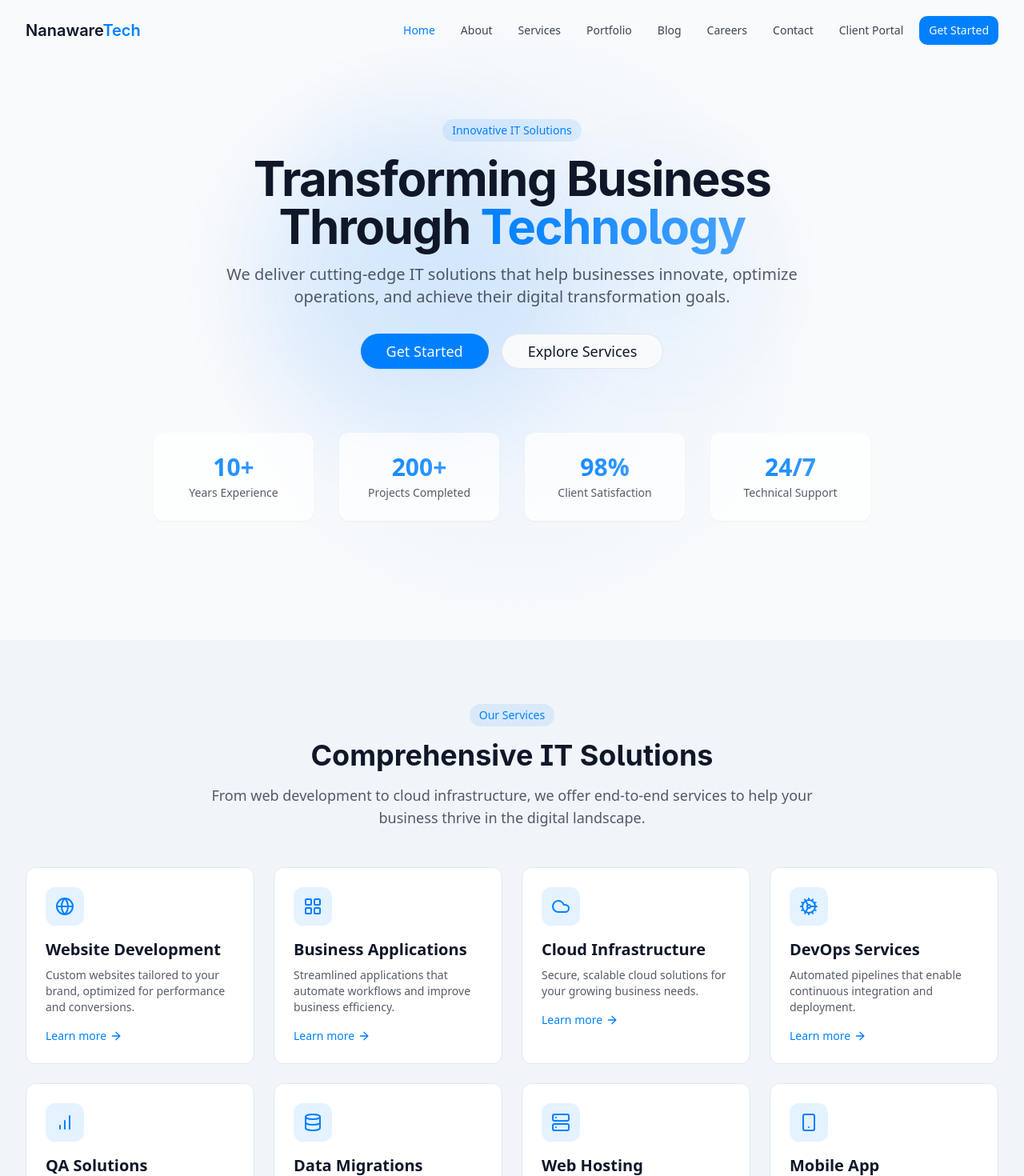
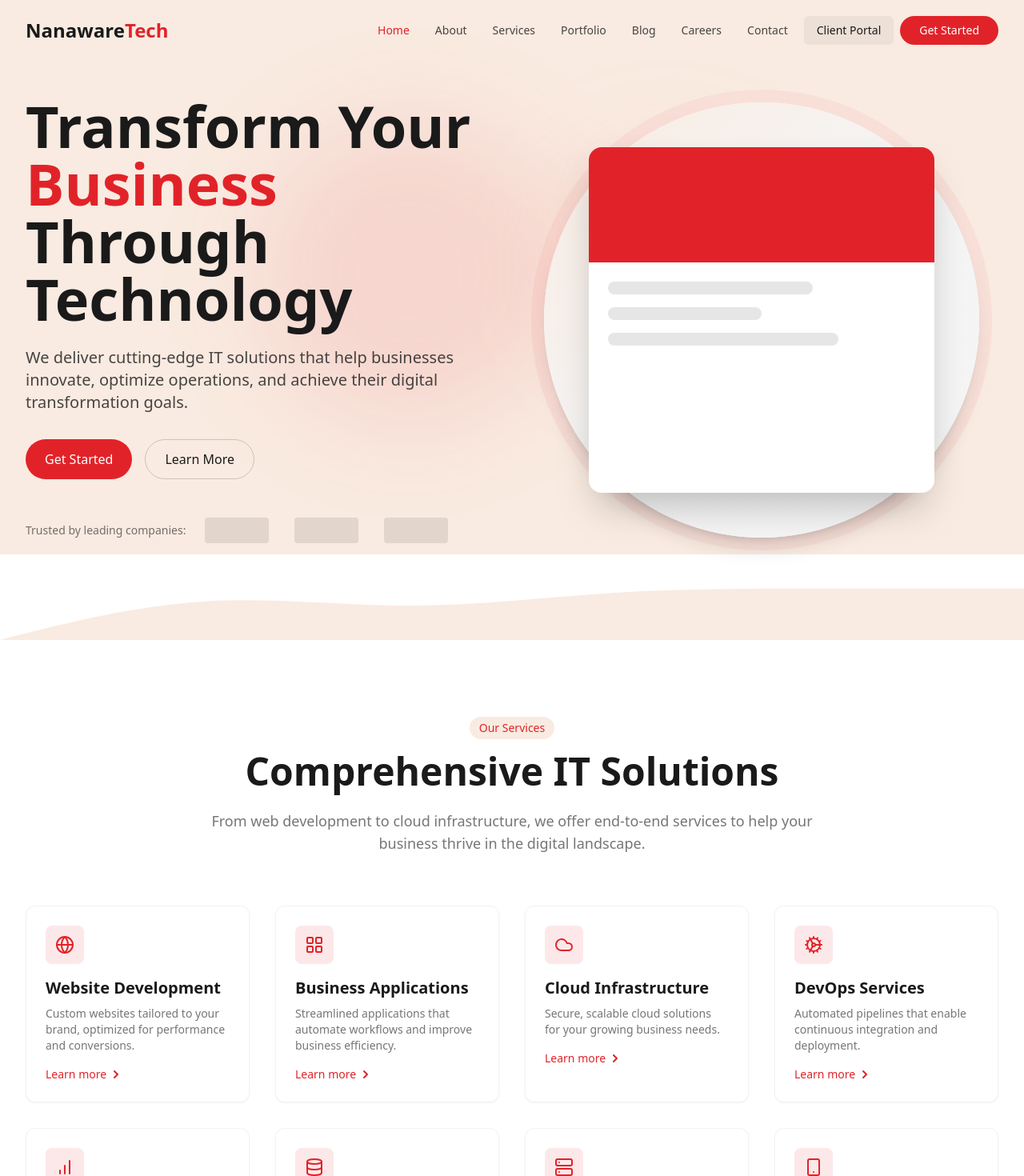
Before and after one commit to Pavan7T/nanaware-vista, a React (Vite) app: page / in a window 1280 px wide. Shown: the top 1470 px of the page at 80% size. Built offline with nearby package versions, Linux system fonts and the light colour scheme.

Commit message:
Refactor: Apply new color theme and design
Implement the specified color theme and apply design elements inspired by the Entrata website.

```diff
--- a/src/components/home/Hero.tsx
+++ b/src/components/home/Hero.tsx
@@ -1,82 +1,81 @@
 
-import React, { useEffect, useRef } from 'react';
-import Button from '../ui/Button';
+import React from 'react';
+import { motion } from 'framer-motion';
+import Button from '../ui/button';
 import Container from '../ui/Container';
 
 const Hero = () => {
-  const heroRef = useRef<HTMLDivElement>(null);
-
-  useEffect(() => {
-    const handleMouseMove = (e: MouseEvent) => {
-      if (!heroRef.current) return;
-
-      const rect = heroRef.current.getBoundingClientRect();
-      const x = (e.clientX - rect.left) / rect.width;
-      const y = (e.clientY - rect.top) / rect.height;
-
-      // Apply subtle parallax to gradient
-      if (heroRef.current) {
-        heroRef.current.style.setProperty('--x', `${x * 100}%`);
-        heroRef.current.style.setProperty('--y', `${y * 100}%`);
-      }
-    };
-
-    document.addEventListener('mousemove', handleMouseMove);
-
-    return () => {
-      document.removeEventListener('mousemove', handleMouseMove);
-    };
-  }, []);
-
   return (
-    <div
-      ref={heroRef}
-      className="min-h-screen flex flex-col justify-center relative overflow-hidden"
-      style={{
-        background: 'radial-gradient(circle at var(--x, 50%) var(--y, 50%), rgba(73, 160, 255, 0.1) 0%, rgba(0, 0, 0, 0) 50%)',
-      }}
-    >
+    <div className="min-h-screen flex flex-col justify-center bg-egshell relative overflow-hidden">
       {/* Background Elements */}
-      <div className="absolute inset-0 z-0">
-        <div className="absolute top-1/4 right-1/4 w-64 h-64 bg-primary/5 rounded-full blur-3xl animate-pulse-slow" />
-        <div className="absolute bottom-1/3 left-1/4 w-96 h-96 bg-primary/10 rounded-full blur-3xl animate-pulse-slow" style={{ animationDelay: '2s' }} />
+      <div className="absolute inset-0 z-0 overflow-hidden">
+        <div className="absolute top-1/4 right-1/4 w-64 h-64 bg-pink/20 rounded-full blur-3xl" />
+        <div className="absolute bottom-1/3 left-1/4 w-96 h-96 bg-primary-red/10 rounded-full blur-3xl" />
       </div>
 
-      <Container className="relative z-10 text-center px-4 md:px-6">
-        <span className="inline-block py-1 px-3 rounded-full bg-primary/10 text-primary text-sm font-medium mb-4 animate-fade-in">
-          Innovative IT Solutions
-        </span>
-        <h1 className="text-4xl md:text-5xl lg:text-6xl font-bold mb-4 font-display tracking-tight animate-slide-in">
-          Transforming Business<br className="hidden sm:block" /> Through <span className="text-gradient">Technology</span>
+      <Container className="relative z-10 px-4 md:px-6">
+        <div className="grid grid-cols-1 lg:grid-cols-2 gap-12 items-center">
+          <motion.div
+            initial={{ opacity: 0, y: 20 }}
+            animate={{ opacity: 1, y: 0 }}
+            transition={{ duration: 0.5 }}
+            className="text-left"
+          >
+            <h1 className="text-5xl md:text-6xl lg:text-7xl font-bold mb-6 leading-tight">
+              Transform Your <span className="text-primary-red">Business</span> Through Technology
             </h1>
-        <p className="text-lg md:text-xl text-foreground/70 max-w-3xl mx-auto mb-8 animate-slide-in" style={{ animationDelay: '100ms' }}>
+            <p className="text-lg md:text-xl text-black/80 max-w-2xl mb-8">
               We deliver cutting-edge IT solutions that help businesses innovate,
               optimize operations, and achieve their digital transformation goals.
             </p>
 
-        <div className="flex flex-col sm:flex-row gap-4 justify-center items-center animate-fade-in" style={{ animationDelay: '200ms' }}>
-          <Button href="/contact" size="lg" className="px-8 rounded-full">
+            <div className="flex flex-wrap gap-4">
+              <button className="entrata-button">
                 Get Started
-          </Button>
-          <Button href="/services" variant="outline" size="lg" className="px-8 rounded-full">
-            Explore Services
-          </Button>
+              </button>
+              <button className="rounded-full px-6 py-3 font-medium border border-black/20 hover:bg-black/5 transition-colors">
+                Learn More
+              </button>
             </div>
 
-        <div className="mt-20 grid grid-cols-2 md:grid-cols-4 gap-8 max-w-4xl mx-auto animate-fade-in" style={{ animationDelay: '300ms' }}>
-          {[
-            { value: '10+', label: 'Years Experience' },
-            { value: '200+', label: 'Projects Completed' },
-            { value: '98%', label: 'Client Satisfaction' },
-            { value: '24/7', label: 'Technical Support' },
-          ].map((stat, i) => (
-            <div key={i} className="text-center glass-card py-6 px-4">
-              <p className="text-3xl font-bold text-gradient mb-1">{stat.value}</p>
-              <p className="text-sm text-foreground/70">{stat.label}</p>
-            </div>
+            <div className="mt-12 flex items-center space-x-6">
+              <p className="text-sm text-black/60">Trusted by leading companies:</p>
+              <div className="flex space-x-8">
+                {[1, 2, 3].map((i) => (
+                  <div key={i} className="h-8 w-20 bg-black/10 rounded" />
                 ))}
               </div>
+            </div>
+          </motion.div>
+
+          <motion.div
+            initial={{ opacity: 0, scale: 0.95 }}
+            animate={{ opacity: 1, scale: 1 }}
+            transition={{ duration: 0.5, delay: 0.2 }}
+            className="relative aspect-square max-w-xl mx-auto lg:mx-0"
+          >
+            <div className="absolute inset-0 bg-primary-red/5 rounded-full" />
+            <div className="absolute inset-4 bg-white rounded-full shadow-xl overflow-hidden">
+              <div className="absolute inset-0 bg-gradient-to-br from-egshell via-grey to-white-smoke" />
+            </div>
+            <div className="absolute top-1/2 left-1/2 -translate-x-1/2 -translate-y-1/2 w-3/4 h-3/4 bg-white rounded-2xl shadow-2xl overflow-hidden">
+              <div className="w-full h-1/3 bg-primary-red" />
+              <div className="p-6">
+                <div className="h-4 w-2/3 bg-bg-grey rounded-full mb-4" />
+                <div className="h-4 w-1/2 bg-bg-grey rounded-full mb-4" />
+                <div className="h-4 w-3/4 bg-bg-grey rounded-full" />
+              </div>
+            </div>
+          </motion.div>
+        </div>
       </Container>
+
+      {/* Bottom Wave */}
+      <div className="absolute bottom-0 left-0 right-0">
+        <svg viewBox="0 0 1440 120" fill="none" xmlns="http://www.w3.org/2000/svg" className="w-full">
+          <path d="M0 120L48 108C96 96 192 72 288 66C384 60 480 72 576 72C672 72 768 60 864 54C960 48 1056 48 1152 48C1248 48 1344 48 1392 48L1440 48V0H1392C1344 0 1248 0 1152 0C1056 0 960 0 864 0C768 0 672 0 576 0C480 0 384 0 288 0C192 0 96 0 48 0H0V120Z" fill="white"/>
+        </svg>
+      </div>
     </div>
   );
 };
--- a/src/components/home/Services.tsx
+++ b/src/components/home/Services.tsx
@@ -1,8 +1,8 @@
 
 import React from 'react';
-import { ArrowRight, Globe, LayoutGrid, Cloud, Cog, BarChart, Database, Server, Smartphone } from 'lucide-react';
+import { motion } from 'framer-motion';
+import { Globe, LayoutGrid, Cloud, Cog, BarChart, Database, Server, Smartphone } from 'lucide-react';
 import Container from '../ui/Container';
-import Button from '../ui/Button';
 
 const services = [
   {
@@ -49,48 +49,71 @@ const services = [
 
 const Services = () => {
   return (
-    <section className="py-20 bg-secondary">
+    <section className="py-24 bg-white">
       <Container>
-        <div className="max-w-4xl mx-auto text-center mb-12">
-          <span className="py-1 px-3 rounded-full bg-primary/10 text-primary text-sm font-medium mb-4 inline-block">
+        <div className="max-w-4xl mx-auto text-center mb-16">
+          <motion.span
+            initial={{ opacity: 0 }}
+            whileInView={{ opacity: 1 }}
+            viewport={{ once: true }}
+            className="py-1 px-3 rounded-full bg-egshell text-primary-red text-sm font-medium mb-4 inline-block"
+          >
             Our Services
-          </span>
-          <h2 className="text-3xl md:text-4xl font-bold mb-4 font-display">
+          </motion.span>
+          <motion.h2
+            initial={{ opacity: 0, y: 20 }}
+            whileInView={{ opacity: 1, y: 0 }}
+            viewport={{ once: true }}
+            className="text-4xl md:text-5xl font-bold mb-6"
+          >
             Comprehensive IT Solutions
-          </h2>
-          <p className="text-foreground/70 text-lg max-w-3xl mx-auto">
+          </motion.h2>
+          <motion.p
+            initial={{ opacity: 0, y: 20 }}
+            whileInView={{ opacity: 1, y: 0 }}
+            viewport={{ once: true }}
+            transition={{ delay: 0.1 }}
+            className="text-black/60 text-lg max-w-3xl mx-auto"
+          >
             From web development to cloud infrastructure, we offer end-to-end services
             to help your business thrive in the digital landscape.
-          </p>
+          </motion.p>
         </div>
 
-        <div className="grid grid-cols-1 sm:grid-cols-2 lg:grid-cols-4 gap-6">
+        <div className="grid grid-cols-1 sm:grid-cols-2 lg:grid-cols-4 gap-8">
           {services.map((service, index) => (
-            <div
+            <motion.div
               key={index}
-              className="bg-white p-6 rounded-xl border border-border hover-card-animation"
+              initial={{ opacity: 0, y: 20 }}
+              whileInView={{ opacity: 1, y: 0 }}
+              viewport={{ once: true, margin: "-50px" }}
+              transition={{ delay: index * 0.05 }}
+              className="bg-white rounded-xl border border-black/5 hover:border-primary-red/20 shadow-sm hover:shadow-md transition-all p-6"
             >
-              <div className="w-12 h-12 rounded-lg bg-primary/10 flex items-center justify-center mb-4">
-                <service.icon className="h-6 w-6 text-primary" />
+              <div className="w-12 h-12 rounded-lg bg-primary-red/10 flex items-center justify-center mb-4">
+                <service.icon className="h-6 w-6 text-primary-red" />
               </div>
               <h3 className="text-xl font-semibold mb-2">{service.name}</h3>
-              <p className="text-foreground/70 text-sm mb-4">
+              <p className="text-black/60 text-sm mb-4">
                 {service.description}
               </p>
               <a
                 href={`/services#${service.name.toLowerCase().replace(/\s+/g, '-')}`}
-                className="text-primary flex items-center text-sm font-medium hover:underline"
+                className="text-primary-red flex items-center text-sm font-medium hover:underline"
               >
-                Learn more <ArrowRight className="ml-1 h-4 w-4" />
+                Learn more
+                <svg width="16" height="16" viewBox="0 0 16 16" fill="none" xmlns="http://www.w3.org/2000/svg" className="ml-1">
+                  <path d="M6 12L10 8L6 4" stroke="currentColor" strokeWidth="2" strokeLinecap="round" strokeLinejoin="round"/>
+                </svg>
               </a>
-            </div>
+            </motion.div>
           ))}
         </div>
 
-        <div className="mt-12 text-center">
-          <Button href="/services" variant="secondary" size="lg">
+        <div className="mt-16 text-center">
+          <button className="entrata-button">
             View All Services
-          </Button>
+          </button>
         </div>
       </Container>
     </section>
--- a/src/components/layout/Navbar.tsx
+++ b/src/components/layout/Navbar.tsx
@@ -3,7 +3,6 @@ import React, { useState, useEffect } from 'react';
 import { Link, useLocation } from 'react-router-dom';
 import { Menu, X } from 'lucide-react';
 import Container from '../ui/Container';
-import Button from '../ui/Button';
 
 const navLinks = [
   { name: 'Home', path: '/' },
@@ -13,7 +12,6 @@ const navLinks = [
   { name: 'Blog', path: '/blog' },
   { name: 'Careers', path: '/careers' },
   { name: 'Contact', path: '/contact' },
-  { name: 'Client Portal', path: '/client-portal' },
 ];
 
 const Navbar = () => {
@@ -38,12 +36,12 @@ const Navbar = () => {
   return (
     <nav className={`fixed top-0 left-0 right-0 z-50 transition-all duration-300 ${
       scrolled
-        ? 'py-3 bg-white/80 backdrop-blur-lg shadow-sm'
+        ? 'py-3 bg-white shadow-md'
         : 'py-5 bg-transparent'
     }`}>
       <Container className="flex items-center justify-between">
         <Link to="/" className="flex items-center">
-          <span className="text-xl font-semibold font-display">Nanaware<span className="text-primary">Tech</span></span>
+          <span className="text-2xl font-bold">Nanaware<span className="text-primary-red">Tech</span></span>
         </Link>
 
         {/* Desktop Navigation */}
@@ -52,23 +50,26 @@ const Navbar = () => {
             <Link
               key={link.name}
               to={link.path}
-              className={`px-3 py-2 text-sm font-medium rounded-md transition-colors hover:text-primary ${
+              className={`px-3 py-2 text-sm font-medium rounded-md transition-colors hover:text-primary-red ${
                 location.pathname === link.path
-                  ? 'text-primary'
-                  : 'text-foreground/80'
+                  ? 'text-primary-red'
+                  : 'text-black/80'
               }`}
             >
               {link.name}
             </Link>
           ))}
-          <Button href="/contact" variant="primary" size="sm" className="ml-2">
+          <Link to="/client-portal" className="ml-2 px-4 py-2 text-sm font-medium rounded-md bg-black/5 hover:bg-black/10 transition-colors">
+            Client Portal
+          </Link>
+          <button className="ml-2 px-6 py-2 rounded-full bg-primary-red text-white hover:bg-primary-red/90 transition-colors text-sm font-medium">
             Get Started
-          </Button>
+          </button>
         </div>
 
         {/* Mobile Menu Button */}
         <button
-          className="md:hidden rounded-md p-2 text-foreground/80 hover:text-foreground hover:bg-secondary/50"
+          className="md:hidden rounded-md p-2 text-black/80 hover:text-black hover:bg-black/5"
           onClick={() => setMobileMenuOpen(!mobileMenuOpen)}
           aria-label="Toggle mobile menu"
         >
@@ -82,7 +83,7 @@ const Navbar = () => {
 
       {/* Mobile Menu */}
       <div
-        className={`md:hidden fixed inset-0 bg-background z-40 transform transition-transform duration-300 ease-in-out ${
+        className={`md:hidden fixed inset-0 bg-white z-40 transform transition-transform duration-300 ease-in-out ${
           mobileMenuOpen ? 'translate-x-0' : 'translate-x-full'
         }`}
         style={{ top: '60px' }}
@@ -92,18 +93,21 @@ const Navbar = () => {
             <Link
               key={link.name}
               to={link.path}
-              className={`px-4 py-3 text-base font-medium rounded-md hover:bg-secondary ${
+              className={`px-4 py-3 text-base font-medium rounded-md hover:bg-black/5 ${
                 location.pathname === link.path
-                  ? 'text-primary bg-secondary/50'
-                  : 'text-foreground/80'
+                  ? 'text-primary-red'
+                  : 'text-black/80'
               }`}
             >
               {link.name}
             </Link>
           ))}
-          <Button href="/contact" variant="primary" size="md" className="mt-4 w-full">
+          <Link to="/client-portal" className="px-4 py-3 text-base font-medium rounded-md hover:bg-black/5">
+            Client Portal
+          </Link>
+          <button className="mt-4 w-full py-3 rounded-full bg-primary-red text-white hover:bg-primary-red/90 transition-colors text-base font-medium">
             Get Started
-          </Button>
+          </button>
         </div>
       </div>
     </nav>
--- a/src/components/ui/Button.tsx
+++ b/src/components/ui/Button.tsx
@@ -20,20 +20,20 @@ const Button = ({
   ...props
 }: ButtonProps) => {
   const variantClasses = {
-    primary: 'bg-primary text-primary-foreground hover:bg-primary/90 shadow-sm',
-    secondary: 'bg-secondary text-secondary-foreground hover:bg-secondary/80',
-    outline: 'border border-input bg-background hover:bg-accent hover:text-accent-foreground',
-    ghost: 'hover:bg-accent hover:text-accent-foreground',
-    link: 'text-primary underline-offset-4 hover:underline',
+    primary: 'bg-primary-red text-white hover:bg-primary-red/90 shadow-sm',
+    secondary: 'bg-white text-black border border-black/10 hover:bg-black/5',
+    outline: 'border border-black/20 bg-transparent hover:bg-black/5',
+    ghost: 'hover:bg-black/5',
+    link: 'text-primary-red underline-offset-4 hover:underline',
   };
 
   const sizeClasses = {
     sm: 'h-9 px-3 rounded-md text-sm',
     md: 'h-10 px-4 py-2 rounded-md',
-    lg: 'h-11 px-6 rounded-md text-lg',
+    lg: 'h-11 px-6 rounded-full text-base',
   };
 
-  const baseClasses = 'inline-flex items-center justify-center whitespace-nowrap font-medium transition-colors focus-visible:outline-none focus-visible:ring-2 focus-visible:ring-ring focus-visible:ring-offset-2 disabled:opacity-50 disabled:pointer-events-none ring-offset-background';
+  const baseClasses = 'inline-flex items-center justify-center whitespace-nowrap font-medium transition-colors focus-visible:outline-none focus-visible:ring-2 focus-visible:ring-primary-red focus-visible:ring-offset-2 disabled:opacity-50 disabled:pointer-events-none ring-offset-background';
 
   if (href) {
     return (
--- a/src/components/ui/alert-dialog.tsx
+++ b/src/components/ui/alert-dialog.tsx
@@ -3,7 +3,7 @@ import * as React from "react"
 import * as AlertDialogPrimitive from "@radix-ui/react-alert-dialog"
 
 import { cn } from "@/lib/utils"
-import { Button, buttonVariants } from "@/components/ui/Button"
+import { buttonVariants } from "@/components/ui/button"
 
 const AlertDialog = AlertDialogPrimitive.Root
 
--- a/src/index.css
+++ b/src/index.css
@@ -5,44 +5,57 @@
 
 @layer base {
   :root {
-    --background: 210 40% 98%;
-    --foreground: 222 47% 11%;
+    --background: 0 0% 100%;
+    --foreground: 0 0% 10%;
 
     --card: 0 0% 100%;
-    --card-foreground: 222 47% 11%;
+    --card-foreground: 0 0% 10%;
 
     --popover: 0 0% 100%;
-    --popover-foreground: 222 47% 11%;
+    --popover-foreground: 0 0% 10%;
 
-    --primary: 210 100% 50%;
-    --primary-foreground: 210 40% 98%;
+    --primary: 358 76% 51%;
+    --primary-foreground: 0 0% 100%;
 
-    --secondary: 210 40% 96%;
-    --secondary-foreground: 222 47% 11%;
+    --secondary: 0 0% 96%;
+    --secondary-foreground: 0 0% 10%;
 
-    --muted: 210 40% 96%;
-    --muted-foreground: 215 16% 47%;
+    --muted: 0 0% 96%;
+    --muted-foreground: 0 0% 45%;
 
-    --accent: 210 40% 96%;
-    --accent-foreground: 222 47% 11%;
+    --accent: 0 0% 96%;
+    --accent-foreground: 0 0% 10%;
 
-    --destructive: 0 84% 60%;
-    --destructive-foreground: 210 40% 98%;
+    --destructive: 358 76% 51%;
+    --destructive-foreground: 0 0% 100%;
 
-    --border: 214 32% 91%;
-    --input: 214 32% 91%;
-    --ring: 222 47% 11%;
+    --border: 0 0% 90%;
+    --input: 0 0% 90%;
+    --ring: 358 76% 51%;
 
-    --radius: 0.75rem;
+    --radius: 0.5rem;
 
     --sidebar-background: 0 0% 98%;
-    --sidebar-foreground: 240 5% 26%;
-    --sidebar-primary: 240 6% 10%;
+    --sidebar-foreground: 0 0% 45%;
+    --sidebar-primary: 358 76% 51%;
     --sidebar-primary-foreground: 0 0% 98%;
-    --sidebar-accent: 240 5% 96%;
-    --sidebar-accent-foreground: 240 6% 10%;
-    --sidebar-border: 220 13% 91%;
-    --sidebar-ring: 217 91% 60%;
+    --sidebar-accent: 0 0% 96%;
+    --sidebar-accent-foreground: 0 0% 10%;
+    --sidebar-border: 0 0% 90%;
+    --sidebar-ring: 358 76% 51%;
+
+    /* Custom Theme Colors */
+    --black: 0 0% 10%;
+    --white: 0 0% 100%;
+    --transparent: 0 0% 0% 0;
+    --primary-red: 358 76% 51%;
+    --white-smoke: 0 0% 96%;
+    --grey: 0 0% 96%;
+    --black-2: 0 0% 0%;
+    --white-2: 0 0% 100%;
+    --pink: 2 85% 77%;
+    --bg-grey: 0 0% 90%;
+    --egshell: 25 67% 93%;
   }
 
   * {
@@ -79,11 +92,28 @@
   }
 
   .text-gradient {
-    @apply bg-gradient-to-r from-primary to-primary/70 bg-clip-text text-transparent;
+    @apply bg-gradient-to-r from-primary-red to-pink bg-clip-text text-transparent;
   }
 
   .hover-card-animation {
     @apply transition-all duration-400 hover:-translate-y-1 hover:shadow-lg;
+  }
+
+  /* Entrata-inspired components */
+  .entrata-button {
+    @apply rounded-full px-6 py-3 font-medium text-white bg-primary-red hover:bg-primary-red/90 transition-colors;
+  }
+
+  .entrata-section {
+    @apply py-20 relative overflow-hidden;
+  }
+
+  .entrata-heading {
+    @apply text-4xl md:text-5xl lg:text-6xl font-bold tracking-tight;
+  }
+
+  .entrata-card {
+    @apply bg-white rounded-lg shadow-md hover:shadow-xl transition-shadow p-6;
   }
 }
 
--- a/tailwind.config.ts
+++ b/tailwind.config.ts
@@ -66,7 +66,19 @@ export default {
 					'accent-foreground': 'hsl(var(--sidebar-accent-foreground))',
 					border: 'hsl(var(--sidebar-border))',
 					ring: 'hsl(var(--sidebar-ring))'
-				}
+				},
+				// Custom theme colors
+				'black': 'hsl(var(--black))',
+				'white': 'hsl(var(--white))',
+				'transparent': 'hsl(var(--transparent))',
+				'primary-red': 'hsl(var(--primary-red))',
+				'white-smoke': 'hsl(var(--white-smoke))',
+				'grey': 'hsl(var(--grey))',
+				'black-2': 'hsl(var(--black-2))',
+				'white-2': 'hsl(var(--white-2))',
+				'pink': 'hsl(var(--pink))',
+				'bg-grey': 'hsl(var(--bg-grey))',
+				'egshell': 'hsl(var(--egshell))',
 			},
 			borderRadius: {
 				lg: 'var(--radius)',
```
Also changed, not shown: src/components/layout/Footer.tsx (+50 -52 lines). Lines whose indentation alone changed are shown as unchanged.
